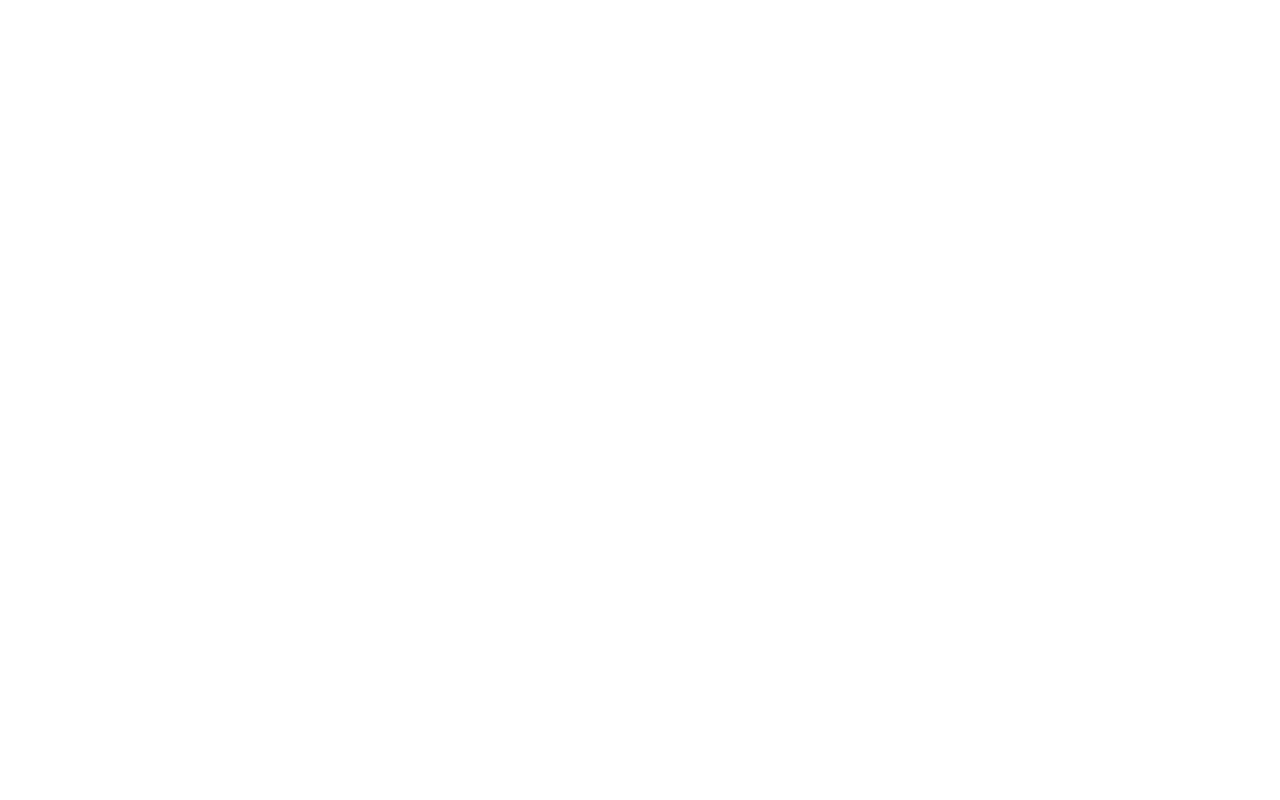
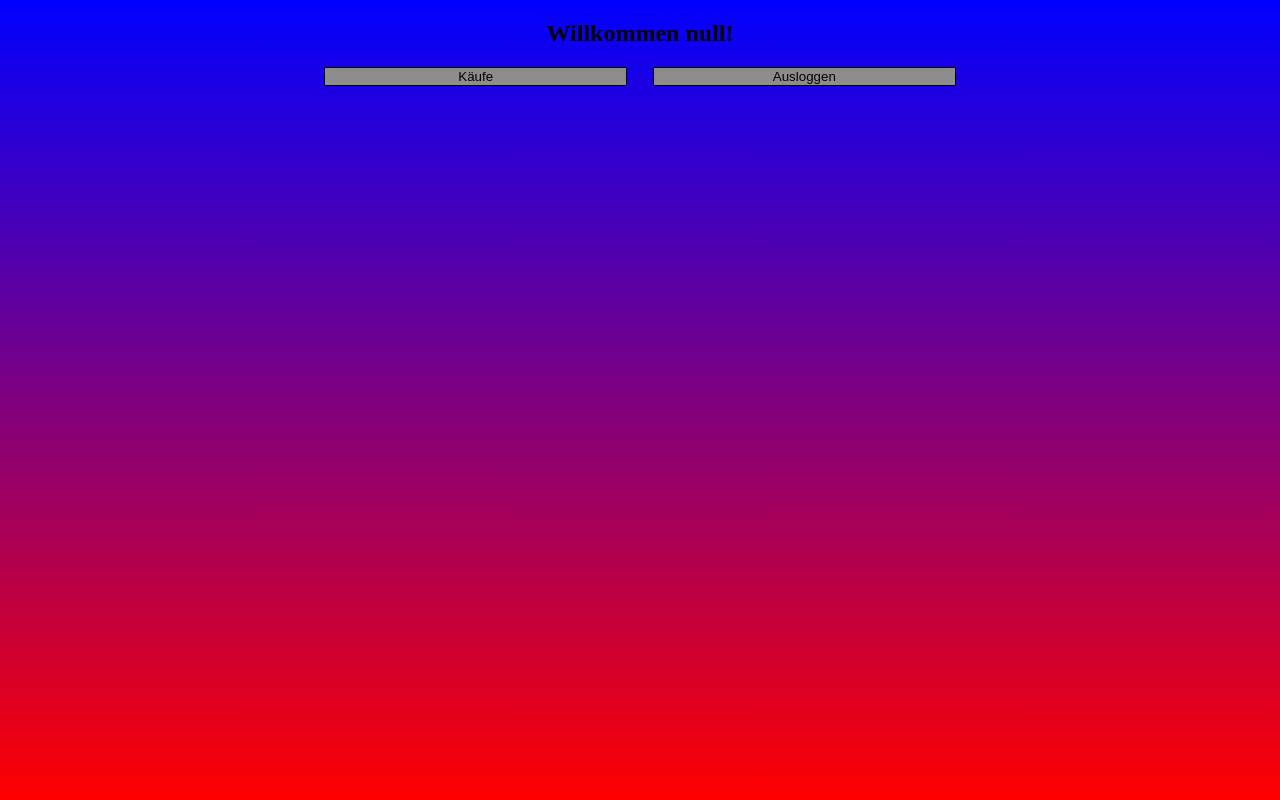
Before and after one commit to IltisGraph/mini-mini-markt, a website: page auth/mini-mini-markt/markt.html in a window 1280 px wide. Drawn offline with Linux system fonts and the light colour scheme.

Commit message:
beta of markt

```diff
--- a/auth/mini-mini-markt/markt.css
+++ b/auth/mini-mini-markt/markt.css
@@ -0,0 +1,41 @@
+
+body{
+    background: linear-gradient(blue, red);
+    background-repeat: no-repeat;
+    background-attachment: fixed;
+}
+
+#header{
+    width:100%;
+}
+
+#welcome{
+    text-align: center;
+}
+
+#unterschrift{
+    width: 100%;
+}
+
+.unterschriftbutton{
+    width:50%;
+    margin-left:auto;
+    margin-right:auto;
+}
+
+.mainbutton{
+    width: 48%;
+    background: linear-gradient(grey, white);
+    background-repeat: no-repeat;
+    background-attachment: fixed;
+    border: 1px solid black;
+}
+
+#boughtbutton{
+    float:left;
+
+}
+
+#logoutbutton{
+    float:right;
+}
--- a/auth/mini-mini-markt/markt.html
+++ b/auth/mini-mini-markt/markt.html
@@ -17,6 +17,15 @@
 
     </div>
 
+    <div id="unterschrift">
+        <div id="bought" class="unterschriftbutton">
+            <button class="mainbutton" id="boughtbutton">Käufe</button>
+        </div>
+        <div id="logout" class="unterschriftbutton">
+            <button class="mainbutton" id="logoutbutton">Ausloggen</button>
+        </div>
+    </div>
+
 
 
 
--- a/auth/mini-mini-markt/markt.js
+++ b/auth/mini-mini-markt/markt.js
@@ -1,12 +1,11 @@
 console.log(localStorage.getItem("loggedin"));
 console.log(localStorage.getItem("user"));
-console.log(Object.keys(localStorage));
-if(!localStorage.getItem("loggedin") === "true"){
-    console.log("Not logged in!");
-    throw new Error("User is not logged in!");
-}
+// if(localStorage.getItem("loggedin") !== true){
+//     console.log("Not logged in!");
+//     throw new Error("User is not logged in!");
+// }
+
+let userName = localStorage.getItem("user");
 
 
-
-
-document.getElementById("welcome").innerHTML = localStorage.getItem("user");
+document.getElementById("welcome").innerHTML = "Willkommen " + userName + "!";
```
